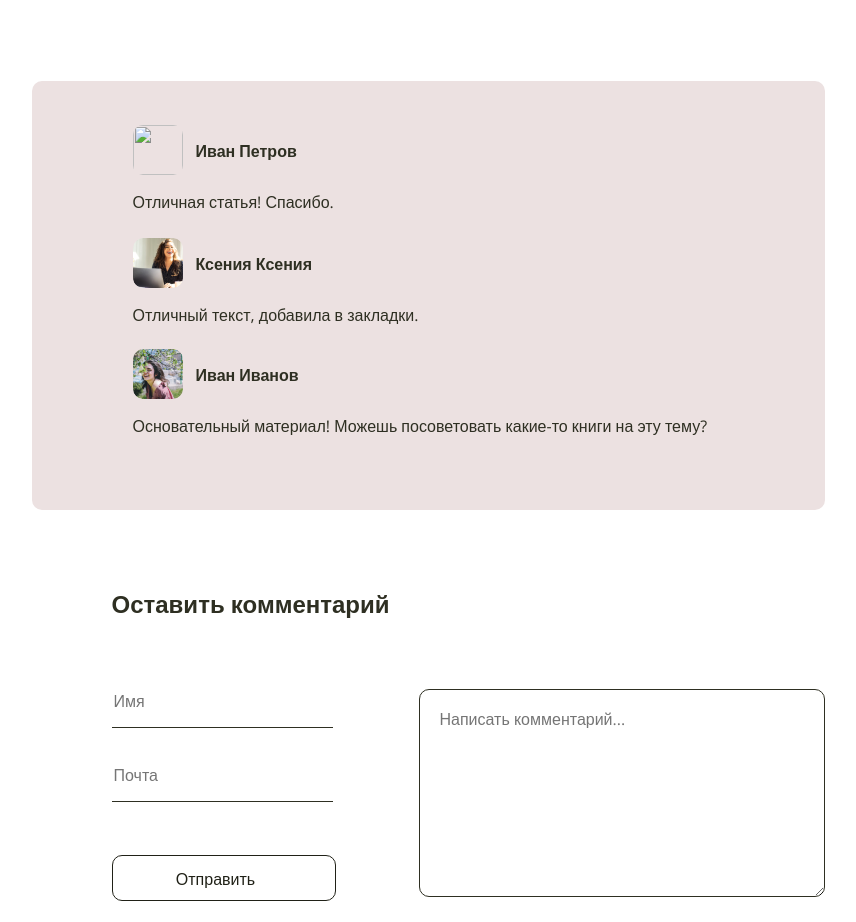
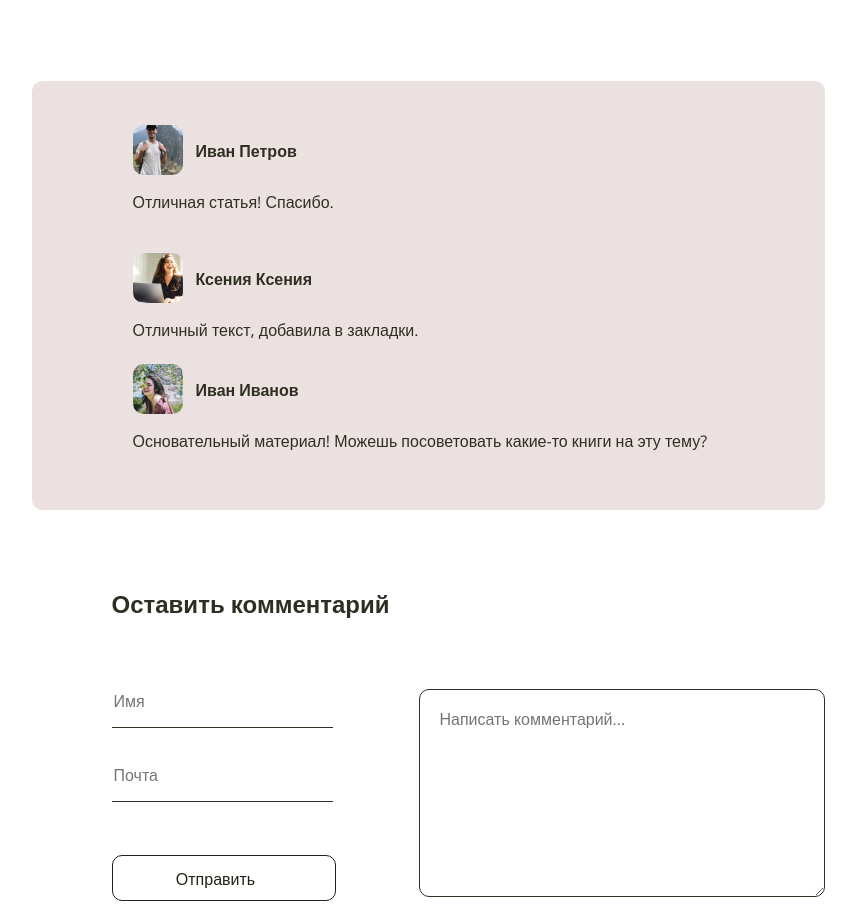
Before and after one commit to anton-bartoshevich/training, a plain HTML site: page article.html in a window 1280 px wide. Shown: the part 2260-3182 px from the top of the page, without its empty margins (212-1068 px from the left). Drawn offline with nearby package versions, Linux system fonts and the light colour scheme; a web font is replaced by a local one.

Commit message:
Update article.html

```diff
--- a/article.html
+++ b/article.html
@@ -124,12 +124,12 @@
       <article class="feedback">
         <div class="comments">
           <div class="comment">
-            <img src="img/photo-1.png" width="50px" height="50px" alt="" />
+            <img src="photo-1.png" width="50px" height="50px" alt="" />
             <p class="comment-name">Иван Петров</p>
 
           </div>
           <p class="comment__text">Отличная статья! Спасибо.</p>
-          <div class="comment" style="margin-top: 25px;">
+          <div class="comment" style="margin-top: 40px;">
             <img src="photo-2.png" width="50px" height="50px" alt="" />
             <p class="comment-name">Ксения Ксения</p>
           </div>
```
